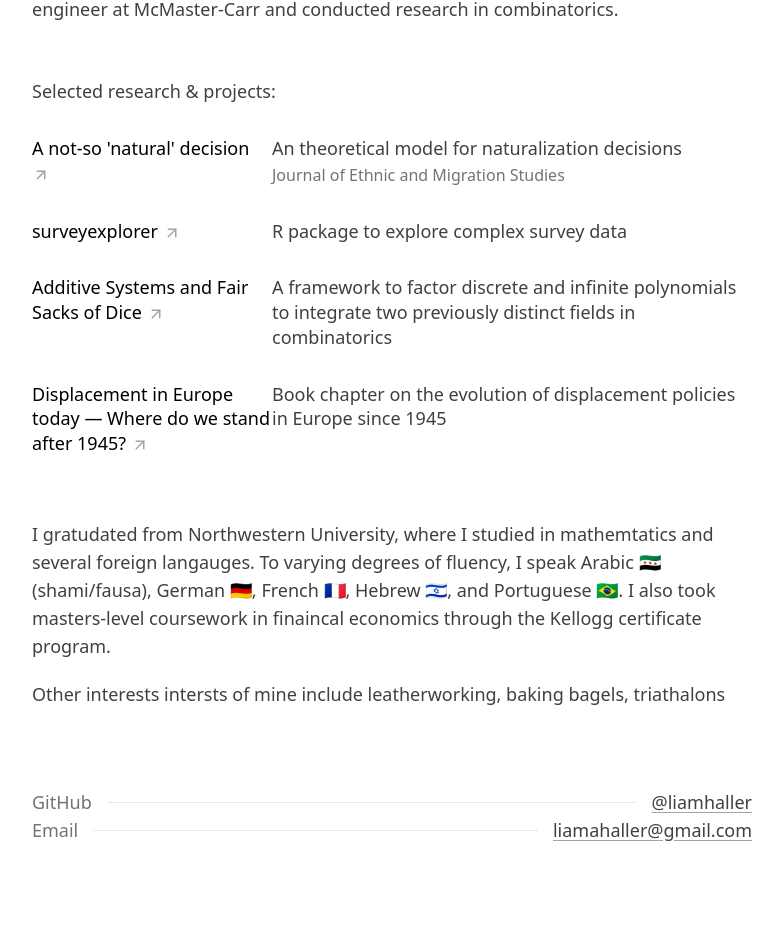
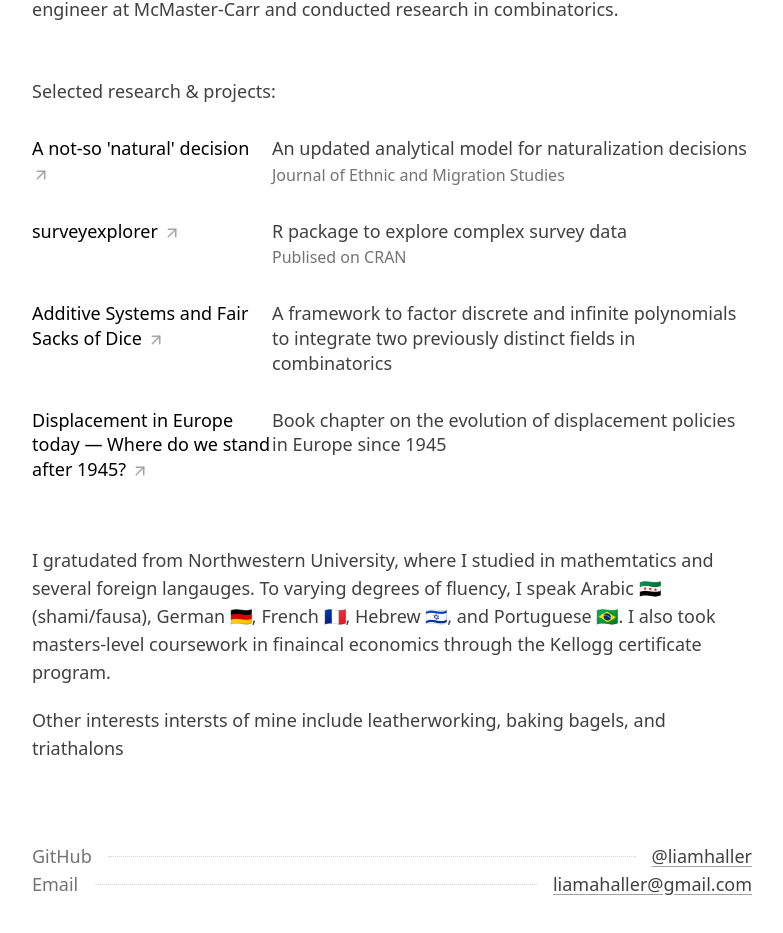
Before and after one commit to liamhaller/liamhallerwebsite, a SvelteKit app: page / in a window 1280 px wide. Shown: the part 713-1646 px from the top of the page, without its empty margins (248-1031 px from the left). Built offline with nearby package versions, Linux system fonts and the light colour scheme.

Commit message:
add working paper

```diff
--- a/src/routes/+page.svelte
+++ b/src/routes/+page.svelte
@@ -7,13 +7,14 @@
     {
       name: "A not-so 'natural' decision",
       href: "https://doi.org/10.1080/1369183X.2023.2268844",
-      desc: "An theoretical model for naturalization decisions",
+      desc: "An updated analytical model for naturalization decisions",
       aside: "Journal of Ethnic and Migration Studies",
     },
     {
       name: "surveyexplorer",
       // href: "/projects#surveyexplorer",
       desc: "R package to explore complex survey data",
+      aside: "Publised on CRAN"
     },
     {
       name: "Additive Systems and Fair Sacks of Dice",
@@ -120,7 +121,7 @@
     </p>
 
     <p>
-      Other interests intersts of mine include leatherworking, baking bagels, triathalons
+      Other interests intersts of mine include leatherworking, baking bagels, and triathalons
     </p>
 
   </div>
```
Also changed, not shown: src/routes/writing/writing.yaml (+8 -0 lines), 1 other file (tests, documents, lock files or other folders).
